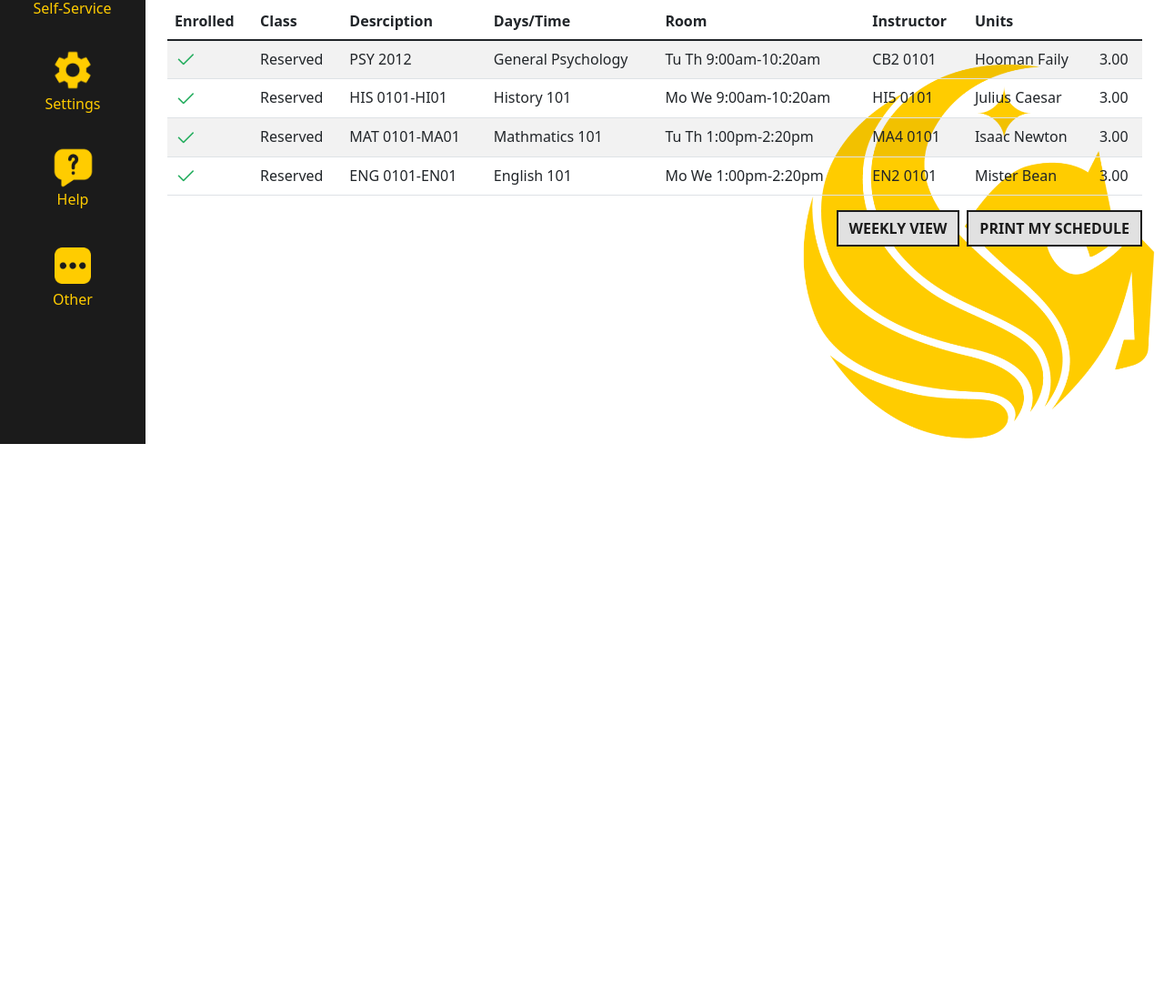
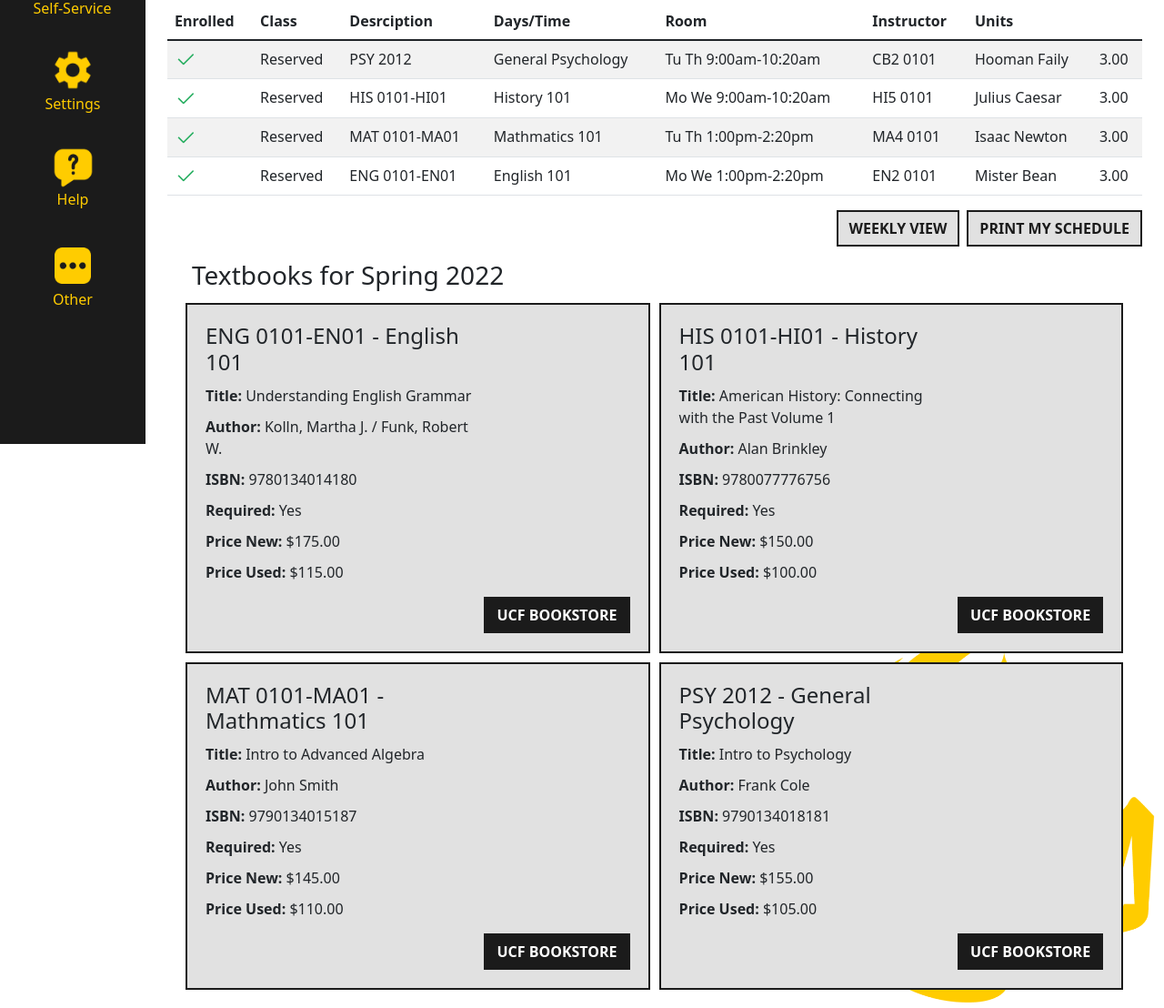
Before and after one commit to AmyVelazquez/UCFPortalRedesign, a plain HTML site: page my-schedule.html in a window 1280 px wide. Shown: the part 312-1420 px from the top of the page at 91% size. Before the commit the page ends 800 px from the top, so only its background shows below. Drawn offline with nearby package versions, Linux system fonts and the light colour scheme.

Commit message:
Added Textbook Section to My Schedule Page

```diff
--- a/css/style.css
+++ b/css/style.css
@@ -519,7 +519,6 @@ a:focus {
 }
 
 
-
 /*------BUTTONS&FIELD---------*/
 
 .flex-input{
--- a/my-schedule.html
+++ b/my-schedule.html
@@ -56,7 +56,7 @@
                     <ul class="nav-list">
                         <li class="nav-dashboard">
                             <a href="index.html">
-                            <img class= "dashboard-icon" src="./images/dashboard.png" alt="Dashboard">
+                                <img class="dashboard-icon" src="./images/dashboard.png" alt="Dashboard">
                                 <span class="links-name">Dashboard</span>
                             </a>
                         </li>
@@ -189,17 +189,84 @@
                     <a class="btn btn-primary" href="#">Weekly View</a>
                     <a class="btn btn-primary" href="#">Print My Schedule</a>
                 </div>
+            </div>
+
+            <!---------------- Textbook Section----------------->
+            <div class="container-fluid">
+            <div class="row all-classes">
+                <h3>Textbooks for Spring 2022</h3>
+                <div class="col-md-6 class-cards">
+                    <div class="row">
+                        <div class="col-md-8">
+                            <h4>ENG 0101-EN01 - English 101</h4>
+                            <p class="search-page"><strong>Title: </strong>Understanding English Grammar</p>
+                            <p class="search-page"><strong>Author: </strong>Kolln, Martha J. / Funk, Robert W. </p>
+                            <p class="search-page"><strong>ISBN: </strong>9780134014180</p>
+                            <p class="search-page"><strong>Required: </strong>Yes</p>
+                            <p class="search-page"><strong>Price New: </strong>$175.00</p>
+                            <p class="search-page"><strong>Price Used: </strong>$115.00</p>
+                        </div>
+                        <div class="d-grid gap-2 d-md-flex justify-content-md-end">
+                            <a class="btn btn-secondary justify-content-md-end">UCF Bookstore</a>
+                        </div>
+                    </div>
+                </div>
+                <div class="col-md-6 class-cards">
+                    <div class="row">
+                        <div class="col-md-8">
+                            <h4>HIS 0101-HI01 - History 101</h4>
+                            <p class="search-page"><strong>Title: </strong>American History: Connecting with the Past Volume 1</p>
+                            <p class="search-page"><strong>Author: </strong>Alan Brinkley</p>
+                            <p class="search-page"><strong>ISBN: </strong>9780077776756</p>
+                            <p class="search-page"><strong>Required: </strong>Yes</p>
+                            <p class="search-page"><strong>Price New: </strong>$150.00</p>
+                            <p class="search-page"><strong>Price Used: </strong>$100.00</p>
+                        </div>
+                        <div class="d-grid gap-2 d-md-flex justify-content-md-end">
+                            <a class="btn btn-secondary">UCF Bookstore</a>
+                        </div>
+
+                    </div>
+                </div>
+                <div class="col-md-6 class-cards">
+                    <div class="row">
+                        <div class="col-md-8">
+                            <h4>MAT 0101-MA01 - Mathmatics 101</h4>
+                            <p class="search-page"><strong>Title: </strong>Intro to Advanced Algebra</p>
+                            <p class="search-page"><strong>Author: </strong>John Smith</p>
+                            <p class="search-page"><strong>ISBN: </strong>9790134015187</p>
+                            <p class="search-page"><strong>Required: </strong>Yes</p>
+                            <p class="search-page"><strong>Price New: </strong>$145.00</p>
+                            <p class="search-page"><strong>Price Used: </strong>$110.00</p>
+                        </div>
+                        <div class="d-grid gap-2 d-md-flex justify-content-md-end">
+                            <a class="btn btn-secondary">UCF Bookstore</a>
+                        </div>
+
+                    </div>
+                </div>
+                <div class="col-md-6 class-cards">
+                    <div class="row">
+                        <div class="col-md-8">
+                            <h4>PSY 2012 - General Psychology</h4>
+                            <p class="search-page"><strong>Title: </strong> Intro to Psychology </p>
+                            <p class="search-page"><strong>Author: </strong>Frank Cole</p>
+                            <p class="search-page"><strong>ISBN: </strong>9790134018181</p>
+                            <p class="search-page"><strong>Required: </strong>Yes</p>
+                            <p class="search-page"><strong>Price New: </strong>$155.00</p>
+                            <p class="search-page"><strong>Price Used: </strong>$105.00</p>
+                        </div>
+                        <div class="d-grid gap-2 d-md-flex justify-content-md-end">
+                            <a class="btn btn-secondary">UCF Bookstore</a>
+                        </div>
+
+                    </div>
+                </div>
 
             </div>
 
-            <!---------------- Textbook Section----------------->
-            <div class="container-fluid textbookSection">
-
         </div>
-
-
-
-
+    </div>
 
     </div>
 
```
Lines whose indentation alone changed are shown as unchanged.
